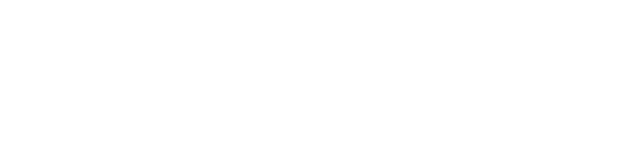
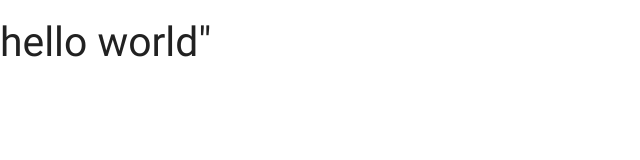
Before and after one commit to kaae-2/Scheduling, an Electron app: page index.html in a window 800 px wide. Shown: the whole page, without its empty margins (0-640 px from the left). Drawn offline with nearby package versions, Linux system fonts and the light colour scheme.

Commit message:
commiting style

```diff
--- a/index.html
+++ b/index.html
@@ -1,12 +1,10 @@
 <!DOCTYPE html>
 <html lang="en">
 <head>
-    <meta charset="UTF-8">
-    <meta name="viewport" content="width=device-width, initial-scale=1.0">
-    <meta http-equiv="X-UA-Compatible" content="ie=edge">
+    <link rel="stylesheet" href="https://cdnjs.cloudflare.com/ajax/libs/materialize/0.100.2/css/materialize.min.css">
     <title>Document</title>
 </head>
 <body>
-
+    <h3>hello world"</h3>
 </body>
 </html>
```
